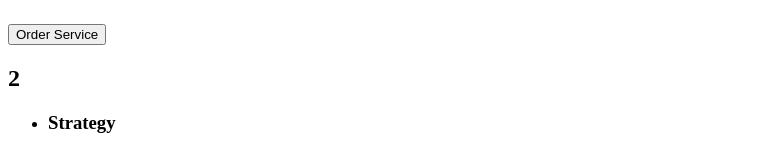
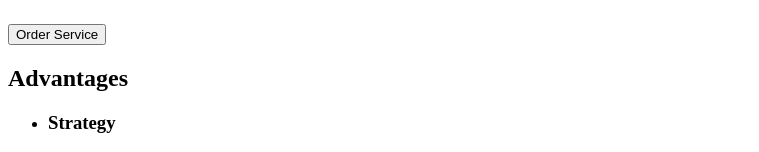
Before and after one commit to sonyaaa-h/goit-markup-hw-01, a plain HTML site: page index.html in a window 1280 px wide. Shown: the part 191-343 px from the top of the page, without its empty margins (0-759 px from the left). Drawn offline with Linux system fonts and the light colour scheme.

Commit message:
fix section

```diff
--- a/index.html
+++ b/index.html
@@ -34,9 +34,9 @@
         <h1>Effective Solutions for Your Business</h1>
         <button type="button">Order Service</button>
       </section>
-      <!-- Studio -->
+      <!-- Advantages -->
       <section>
-        <h2 id="studio">2</h2>
+        <h2 id="studio">Advantages</h2>
         <ul>
           <li>
             <h3>Strategy</h3>
```
